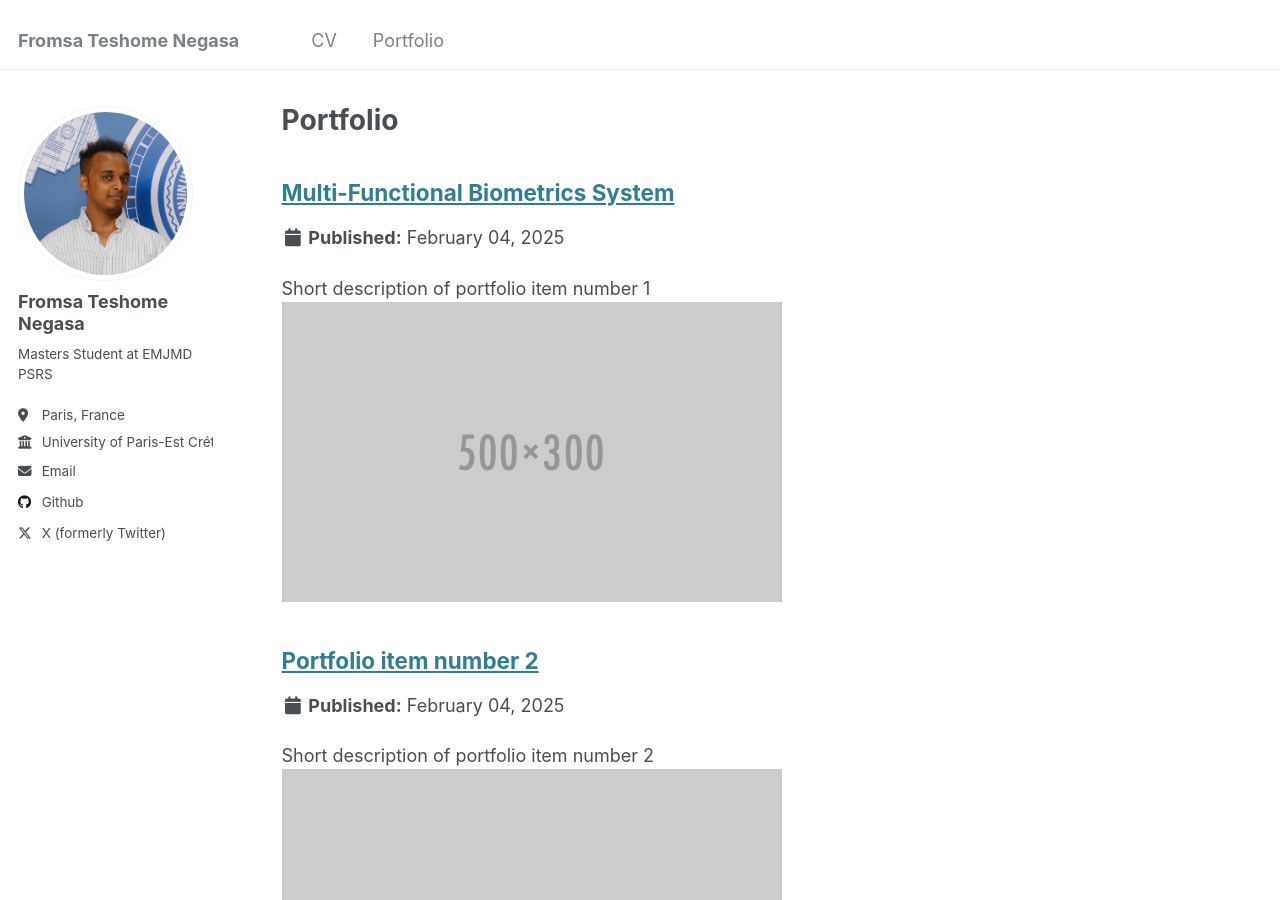
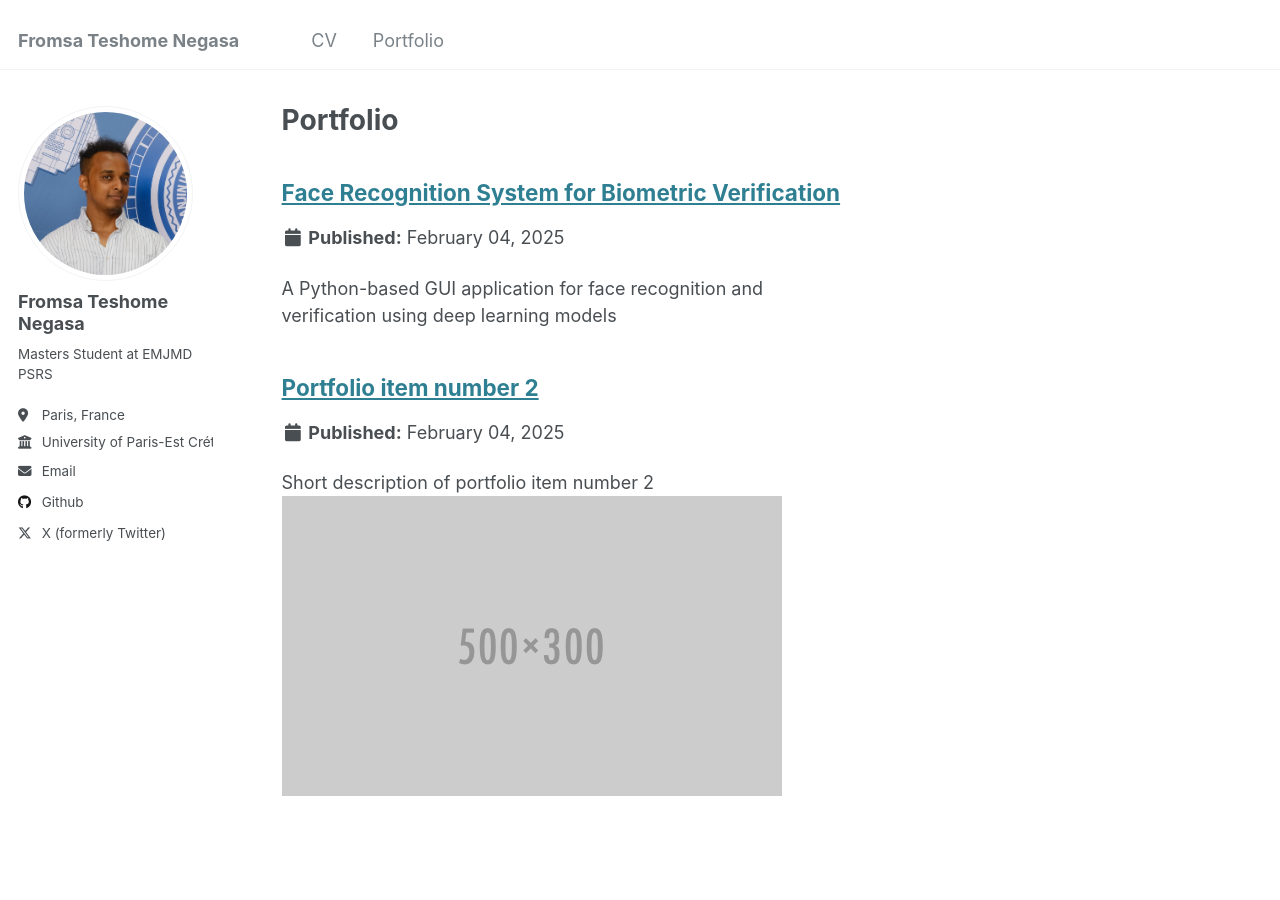
Before and after one commit to PHYRA47/phyra47.github.io, a Jekyll site: the page built from _pages/portfolio.html, in a window 1280 px wide and 900 px high. Built offline with Jekyll 4.4.1, drawn with Linux system fonts in a browser that asks for light colours; some of the changed lines change nothing that is shown.

Commit message:
Update portfolio item to "Face Recognition System for Biometric Verification

````diff
--- a/_portfolio/portfolio-1.md
+++ b/_portfolio/portfolio-1.md
@@ -1,36 +1,43 @@
 ---
-title: "Multi-Functional Biometrics System"
-excerpt: "Short description of portfolio item number 1<br/><img src='/images/500x300.png'>"
+title: "Face Recognition System for Biometric Verification"
+excerpt: "A Python-based GUI application for face recognition and verification using deep learning models"
 collection: portfolio
-type: "Project"
-permalink: /portfolio/biometrics-system/
 ---
 
-## Multi-Functional Biometrics System
+## Overview
+Developed a robust face recognition system with real-time verification capabilities using deep learning architectures. The system provides both image-to-image comparison and real-time webcam recognition features through an intuitive GUI interface.
 
-**Repository:** [PHYRA47/Biometrics-II](https://github.com/PHYRA47/Biometrics-II)
-**Languages:** Jupyter Notebook, Python
-**Description:** 🎓 PSRS, 🏫 UPEC, 📚 Advanced Biometrics
+<div class="row">
+    <div class="col-sm-6">
+        {% include figure.html url="/images/portfolio-1/tab1.png" caption="Face Recognition System GUI Interface - Image Comparision" %}
+    </div>
+    <div class="col-sm-6">
+        {% include figure.html url="/images/portfolio-1/tab2.png" caption="Face Recognition System GUI Interface - Webcam Comparision" %}
+    </div>
+</div>
 
-### Overview
+## Key Features
+* Multi-model support (VGG19, Xception, ResNet) for face recognition
+* Real-time face verification using webcam feed
+* Image-to-image comparison functionality
+* User-friendly PyQt5-based interface
+* Detailed similarity scoring system
 
-This project is an advanced biometrics system developed as part of the coursework for the Biometrics II class at UPEC. The system integrates various biometric techniques and provides a comprehensive solution for biometric authentication.
+## Technical Details
+* **Framework:** Python, PyQt5
+* **Deep Learning Models:** VGG19, Xception, ResNet
+* **Key Libraries:** OpenCV, TensorFlow, NumPy
+* **Architecture:** Modular design with separate components for UI, model management, and image processing
 
-### Key Features
+{% include video.html url="https://github.com/user-attachments/assets/eb8b5ad0-29cd-408c-a0ec-1ebf7e64e5e0" caption="Live Demo of Face Recognition System" %}
 
-- **Multi-modal Biometrics:** Combines multiple biometric modalities for improved accuracy.
-- **User-Friendly Interface:** Easy-to-use interface for both administrators and users.
-- **High Security:** Implements advanced security measures to protect biometric data.
-- **Extensive Documentation:** Detailed documentation and Jupyter notebooks for easy understanding and reproducibility.
+## Impact & Results
+* Achieved **[X]%** accuracy in face verification tasks
+* Successfully handles various lighting conditions and poses
+* Real-time processing with minimal latency
+* Robust against common spoofing attempts
 
-### Project Structure
-
-- **Jupyter Notebooks:** Contains the main code and documentation for the project.
-- **PureBasic Code:** Additional scripts and utilities written in PureBasic.
-
-### Installation and Usage
-
-1. **Clone the repository:**
-   ```bash
-   git clone https://github.com/PHYRA47/Biometrics-II.git
-   cd Biometrics-II
+## Links
+* [GitHub Repository](https://github.com/PHYRA47/Biometrics-II/tree/main/Biometrics%20Skills%20-%20Amine%20Nait-Ali/skill1_Face_Recognition_for_Verification)
+* [Technical Report](https://studentuef-my.sharepoint.com/:b:/g/personal/frnegasa_uef_fi/EWWjhsDW8wZDu4IyLoOzc0IBUqZz6giuS1aRyl1rrhCQoQ?e=Ye5hTX)
+* [Live Demo](https://github.com/user-attachments/assets/eb8b5ad0-29cd-408c-a0ec-1ebf7e64e5e0)
````
Also changed, not shown: images/portfolio-1/tab1.png (added), images/portfolio-1/tab2.png (added).
